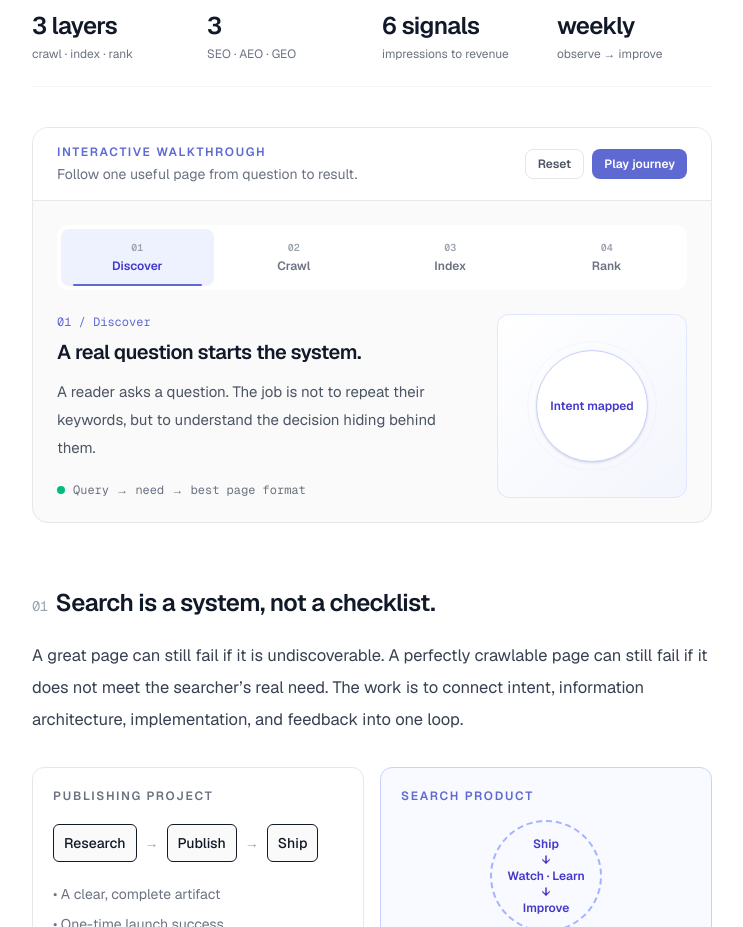
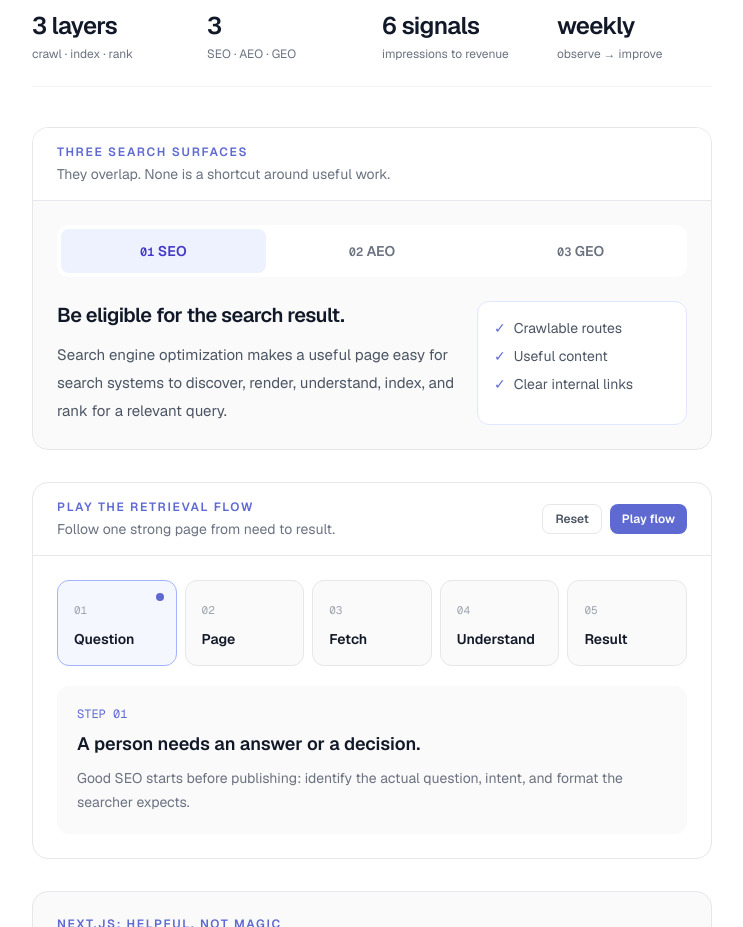
Before and after one commit to sudoKrishna/krishna, a Next.js app: page /blog/seo-engineering in a window 1280 px wide. Shown: the part 823-1750 px from the top of the page, without its empty margins (364-1107 px from the left). Built offline with nearby package versions, Linux system fonts and the light colour scheme.

Commit message:
feat: explain SEO AEO GEO with interactive case study

```diff
--- a/app/blog/seo-engineering/_components/SeoPipeline.tsx
+++ b/app/blog/seo-engineering/_components/SeoPipeline.tsx
@@ -3,46 +3,59 @@
 import { AnimatePresence, motion, useReducedMotion } from "framer-motion";
 import { useEffect, useState } from "react";
 
-const stages = [
+const modes = [
   {
-    id: "discover",
-    label: "Discover",
-    title: "A real question starts the system.",
-    copy: "A reader asks a question. The job is not to repeat their keywords, but to understand the decision hiding behind them.",
-    signal: "Intent mapped",
-    detail: "Query → need → best page format",
+    id: "seo",
+    label: "SEO",
+    title: "Be eligible for the search result.",
+    definition: "Search engine optimization makes a useful page easy for search systems to discover, render, understand, index, and rank for a relevant query.",
+    focus: ["Crawlable routes", "Useful content", "Clear internal links"],
   },
   {
-    id: "crawl",
-    label: "Crawl",
-    title: "Can a crawler reach the answer?",
-    copy: "Search engines need a stable URL, a crawlable link, useful server-visible text, and no accidental indexing blocks.",
-    signal: "Route found",
-    detail: "Link → HTML → rendered content",
+    id: "aeo",
+    label: "AEO",
+    title: "Make the answer easy to extract.",
+    definition: "Answer engine optimization structures the direct answer, evidence, and next step so an answer surface can retrieve a precise response without guessing.",
+    focus: ["Answer first", "Evidence nearby", "Question-shaped headings"],
   },
   {
-    id: "index",
-    label: "Index",
-    title: "The page earns a place in the library.",
-    copy: "Canonical signals, semantic structure, and original content help a search engine understand what this page is the best version of.",
-    signal: "Meaning understood",
-    detail: "Canonical → structure → entity context",
-  },
-  {
-    id: "rank",
-    label: "Rank",
-    title: "Relevance meets evidence.",
-    copy: "For each search, systems compare eligible pages for usefulness, trust, freshness, and the experience they create after the click.",
-    signal: "Result earned",
-    detail: "Useful answer → click → value",
+    id: "geo",
+    label: "GEO",
+    title: "Earn a place in generative answers.",
+    definition: "Generative engine optimization focuses on clear entities, original evidence, trustworthy citations, and complete context that can support an AI-generated answer.",
+    focus: ["Entity clarity", "Original proof", "Citable claims"],
   },
 ] as const;
 
+const stages = [
+  { label: "Question", detail: "A person needs an answer or a decision." },
+  { label: "Page", detail: "Your page meets that need clearly." },
+  { label: "Fetch", detail: "A crawler reaches real server-rendered HTML." },
+  { label: "Understand", detail: "Structure, links, and signals explain its role." },
+  { label: "Result", detail: "The system can rank or cite the page." },
+] as const;
+
+const nextItems = [
+  ["Metadata", "Title, description, canonical URL, robots and sitemap are generated close to the route."],
+  ["HTML", "Server-rendered headings and content give crawlers meaningful page text before client JavaScript runs."],
+  ["Routes", "Stable App Router URLs make information architecture and internal linking deliberate."],
+  ["Performance", "Image, font, and code-splitting tools help delivery—but page usefulness still decides the outcome."],
+] as const;
+
+const caseSteps = [
+  { label: "Baseline", metric: "18%", copy: "Only a small share of priority pages were indexed; navigation buried the strongest guides." },
+  { label: "Fix discovery", metric: "76%", copy: "The team added internal hub links, corrected canonicals, and submitted a clean sitemap." },
+  { label: "Fix the answer", metric: "2.1×", copy: "Each guide opened with a direct answer, examples, evidence, and a clear next action." },
+  { label: "Measure value", metric: "31%", copy: "Qualified organic sign-ups rose after pages were improved against search intent—not after publishing more pages." },
+] as const;
+
 export function SeoPipeline() {
+  const [mode, setMode] = useState(0);
   const [active, setActive] = useState(0);
   const [playing, setPlaying] = useState(false);
+  const [caseStep, setCaseStep] = useState(0);
   const reduceMotion = useReducedMotion();
-  const stage = stages[active];
+  const currentMode = modes[mode];
 
   useEffect(() => {
     if (!playing) return;
@@ -54,49 +67,54 @@ export function SeoPipeline() {
         }
         return current + 1;
       });
-    }, 1450);
+    }, 1150);
     return () => window.clearTimeout(timer);
   }, [active, playing]);
 
-  const select = (index: number) => {
-    setActive(index);
-    setPlaying(false);
-  };
-
   return (
-    <section aria-label="Interactive SEO journey" className="mt-10 overflow-hidden rounded-2xl border border-gray-200 bg-[#FAFAFA]">
+    <div className="mt-10 space-y-8">
+      <section aria-label="SEO, AEO and GEO explained" className="overflow-hidden rounded-2xl border border-gray-200 bg-[#FAFAFA]">
         <div className="border-b border-gray-200 bg-white px-5 py-4 sm:px-6">
-        <div className="flex flex-wrap items-center justify-between gap-3">
-          <div><p className="text-xs font-semibold uppercase tracking-[0.14em] text-[#5E6AD2]">Interactive walkthrough</p><p className="mt-1 text-sm text-[#6B7280]">Follow one useful page from question to result.</p></div>
-          <div className="flex gap-2">
-            <button type="button" onClick={() => { setActive(0); setPlaying(false); }} className="rounded-lg border border-gray-200 bg-white px-3 py-1.5 text-xs font-semibold text-[#4B5563] transition hover:border-gray-300 hover:text-[#111827]">Reset</button>
-            <button type="button" onClick={() => setPlaying(!playing)} className="rounded-lg bg-[#5E6AD2] px-3 py-1.5 text-xs font-semibold text-white transition hover:bg-[#4F5BBF]">{playing ? "Pause" : active === stages.length - 1 ? "Replay" : "Play journey"}</button>
+          <p className="text-xs font-semibold uppercase tracking-[0.14em] text-[#5E6AD2]">Three search surfaces</p>
+          <p className="mt-1 text-sm text-[#6B7280]">They overlap. None is a shortcut around useful work.</p>
         </div>
-        </div>
-      </div>
-
         <div className="p-5 sm:p-6">
-        <div className="grid grid-cols-4 gap-1 rounded-xl bg-white p-1">
-          {stages.map((item, index) => (
-            <button key={item.id} type="button" onClick={() => select(index)} aria-current={active === index ? "step" : undefined} className={"relative rounded-lg px-2 py-3 text-center text-xs font-semibold transition " + (active === index ? "bg-indigo-50 text-[#4338CA]" : "text-[#6B7280] hover:bg-[#FAFAFA] hover:text-[#374151]")}>
-              <span className="mb-1 block font-mono text-[10px] text-[#9CA3AF]">0{index + 1}</span>{item.label}
-              {active === index && <motion.span layoutId="seo-active-stage" className="absolute inset-x-3 bottom-0 h-0.5 rounded-full bg-[#5E6AD2]" transition={{ duration: reduceMotion ? 0 : 0.25 }} />}
+          <div className="grid grid-cols-3 gap-1 rounded-xl bg-white p-1">
+            {modes.map((item, index) => (
+              <button key={item.id} type="button" onClick={() => setMode(index)} className={"rounded-lg px-3 py-3 text-sm font-semibold transition " + (mode === index ? "bg-indigo-50 text-[#4338CA]" : "text-[#6B7280] hover:bg-[#FAFAFA]")}>
+                <span className="font-mono text-xs">0{index + 1}</span> {item.label}
               </button>
             ))}
           </div>
-
           <AnimatePresence mode="wait" initial={false}>
-          <motion.div key={stage.id} initial={reduceMotion ? false : { opacity: 0, y: 10 }} animate={{ opacity: 1, y: 0 }} exit={reduceMotion ? undefined : { opacity: 0, y: -6 }} transition={{ duration: 0.28 }} className="mt-6 grid gap-6 md:grid-cols-[1fr_190px]">
-            <div><p className="font-mono text-xs text-[#5E6AD2]">0{active + 1} / {stage.label}</p><h3 className="mt-2 text-xl font-semibold tracking-[-0.025em] text-[#111827]">{stage.title}</h3><p className="mt-3 max-w-[510px] text-[15px] leading-7 text-[#4B5563]">{stage.copy}</p><div className="mt-5 flex items-center gap-2 font-mono text-xs text-[#6B7280]"><span className="h-2 w-2 rounded-full bg-emerald-500" />{stage.detail}</div></div>
-            <div className="relative grid min-h-40 place-items-center rounded-xl border border-indigo-100 bg-gradient-to-br from-white to-indigo-50/60 p-5">
-              <motion.div key={stage.signal} initial={reduceMotion ? false : { scale: 0.9, opacity: 0 }} animate={{ scale: 1, opacity: 1 }} transition={{ type: "spring", stiffness: 300, damping: 22 }} className="grid h-28 w-28 place-items-center rounded-full border border-indigo-200 bg-white text-center text-xs font-semibold text-[#4338CA] shadow-sm">
-                <span>{stage.signal}</span>
-              </motion.div>
-              <motion.span className="absolute h-36 w-36 rounded-full border border-indigo-200/70" animate={reduceMotion ? undefined : { scale: [0.9, 1.12, 0.9], opacity: [0.25, 0.7, 0.25] }} transition={{ duration: 2.5, repeat: Infinity }} />
-            </div>
+            <motion.div key={currentMode.id} initial={reduceMotion ? false : { opacity: 0, y: 10 }} animate={{ opacity: 1, y: 0 }} exit={reduceMotion ? undefined : { opacity: 0, y: -6 }} transition={{ duration: 0.28 }} className="mt-6 grid gap-5 md:grid-cols-[1fr_210px]">
+              <div><h3 className="text-xl font-semibold tracking-[-0.025em] text-[#111827]">{currentMode.title}</h3><p className="mt-3 max-w-[530px] text-[15px] leading-7 text-[#4B5563]">{currentMode.definition}</p></div>
+              <ul className="space-y-2 rounded-xl border border-indigo-100 bg-white p-4 text-sm text-[#4B5563]">{currentMode.focus.map((item) => <li key={item} className="flex gap-2"><span className="text-[#5E6AD2]">✓</span>{item}</li>)}</ul>
             </motion.div>
           </AnimatePresence>
         </div>
       </section>
+
+      <section aria-label="How a page reaches search" className="overflow-hidden rounded-2xl border border-gray-200 bg-white">
+        <div className="flex flex-wrap items-center justify-between gap-3 border-b border-gray-200 px-5 py-4 sm:px-6">
+          <div><p className="text-xs font-semibold uppercase tracking-[0.14em] text-[#5E6AD2]">Play the retrieval flow</p><p className="mt-1 text-sm text-[#6B7280]">Follow one strong page from need to result.</p></div>
+          <div className="flex gap-2"><button type="button" onClick={() => { setActive(0); setPlaying(false); }} className="rounded-lg border border-gray-200 px-3 py-1.5 text-xs font-semibold text-[#4B5563] hover:bg-[#FAFAFA]">Reset</button><button type="button" onClick={() => setPlaying((value) => !value)} className="rounded-lg bg-[#5E6AD2] px-3 py-1.5 text-xs font-semibold text-white hover:bg-[#4F5BBF]">{playing ? "Pause" : active === stages.length - 1 ? "Replay" : "Play flow"}</button></div>
+        </div>
+        <div className="p-5 sm:p-6">
+          <div className="grid gap-2 sm:grid-cols-5">{stages.map((stage, index) => <button key={stage.label} type="button" onClick={() => { setActive(index); setPlaying(false); }} className={"relative rounded-xl border p-4 text-left transition " + (active === index ? "border-indigo-300 bg-indigo-50/60" : "border-gray-200 bg-[#FAFAFA] hover:border-gray-300")}><span className="font-mono text-[11px] text-[#9CA3AF]">0{index + 1}</span><p className="mt-2 text-sm font-semibold text-[#111827]">{stage.label}</p>{active === index && <motion.span layoutId="flow-dot" className="absolute right-3 top-3 h-2 w-2 rounded-full bg-[#5E6AD2]" />}</button>)}</div>
+          <AnimatePresence mode="wait" initial={false}><motion.div key={stages[active].label} initial={reduceMotion ? false : { opacity: 0, x: 10 }} animate={{ opacity: 1, x: 0 }} exit={reduceMotion ? undefined : { opacity: 0, x: -8 }} className="mt-5 rounded-xl bg-[#FAFAFA] p-5"><p className="font-mono text-xs text-[#5E6AD2]">STEP 0{active + 1}</p><p className="mt-2 text-lg font-semibold text-[#111827]">{stages[active].detail}</p><p className="mt-2 max-w-2xl text-sm leading-6 text-[#6B7280]">{active === 0 ? "Good SEO starts before publishing: identify the actual question, intent, and format the searcher expects." : active === 1 ? "A page needs original, complete information—not a template expanded with keywords." : active === 2 ? "If content only appears after an unreliable client-side request, crawlers may receive less than users do." : active === 3 ? "Semantic HTML, internal linking, canonicals, and clear entities remove ambiguity." : "Ranking and citations are outputs of relevance and trust; they are not settings you switch on."}</p></motion.div></AnimatePresence>
+        </div>
+      </section>
+
+      <section aria-label="What Next.js solves" className="rounded-2xl border border-gray-200 bg-[#FAFAFA] p-5 sm:p-6">
+        <div className="max-w-xl"><p className="text-xs font-semibold uppercase tracking-[0.14em] text-[#5E6AD2]">Next.js: helpful, not magic</p><h3 className="mt-2 text-xl font-semibold tracking-[-0.025em] text-[#111827]">Next.js gives you strong delivery primitives.</h3><p className="mt-2 text-sm leading-6 text-[#6B7280]">It can make SEO implementation cleaner. It cannot invent expertise, evidence, demand, or links from trusted sources.</p></div>
+        <div className="mt-6 grid gap-3 sm:grid-cols-2">{nextItems.map(([title, copy]) => <div key={title} className="rounded-xl border border-gray-200 bg-white p-4"><p className="text-sm font-semibold text-[#111827]">{title}</p><p className="mt-2 text-sm leading-6 text-[#6B7280]">{copy}</p></div>)}</div>
+      </section>
+
+      <section aria-label="Illustrative SEO case study" className="overflow-hidden rounded-2xl border border-gray-200 bg-white">
+        <div className="border-b border-gray-200 px-5 py-4 sm:px-6"><p className="text-xs font-semibold uppercase tracking-[0.14em] text-[#5E6AD2]">Illustrative case study</p><p className="mt-1 text-sm text-[#6B7280]">A transparent model of how a documentation site could improve. These are teaching numbers, not a client claim.</p></div>
+        <div className="p-5 sm:p-6"><div className="grid gap-2 sm:grid-cols-4">{caseSteps.map((step, index) => <button key={step.label} type="button" onClick={() => setCaseStep(index)} className={"rounded-xl border p-4 text-left transition " + (caseStep === index ? "border-indigo-300 bg-indigo-50/60" : "border-gray-200 hover:border-gray-300")}><p className="font-mono text-xs text-[#9CA3AF]">0{index + 1}</p><p className="mt-2 text-sm font-semibold">{step.label}</p><p className="mt-3 text-2xl font-semibold tabular-nums text-[#5E6AD2]">{step.metric}</p></button>)}</div><motion.div key={caseStep} initial={reduceMotion ? false : { opacity: 0, y: 8 }} animate={{ opacity: 1, y: 0 }} className="mt-5 rounded-xl bg-[#FAFAFA] p-5"><p className="text-sm leading-7 text-[#374151]">{caseSteps[caseStep].copy}</p><p className="mt-3 text-xs text-[#6B7280]">The lesson: fix the bottleneck in sequence—discovery, understanding, usefulness, then business value.</p></motion.div></div>
+      </section>
+    </div>
   );
 }
```
Lines whose indentation alone changed are shown as unchanged.
